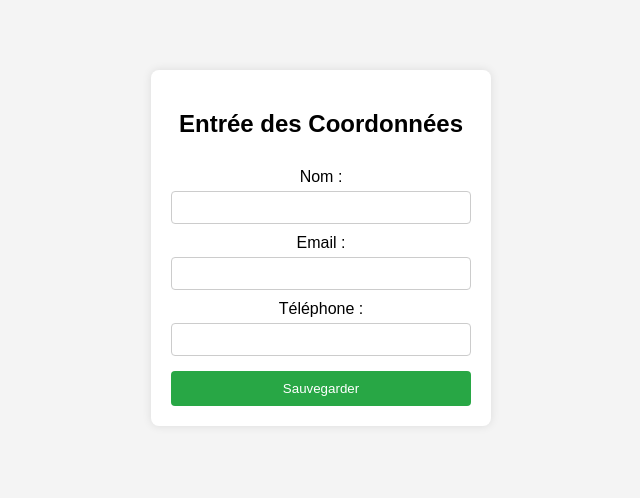
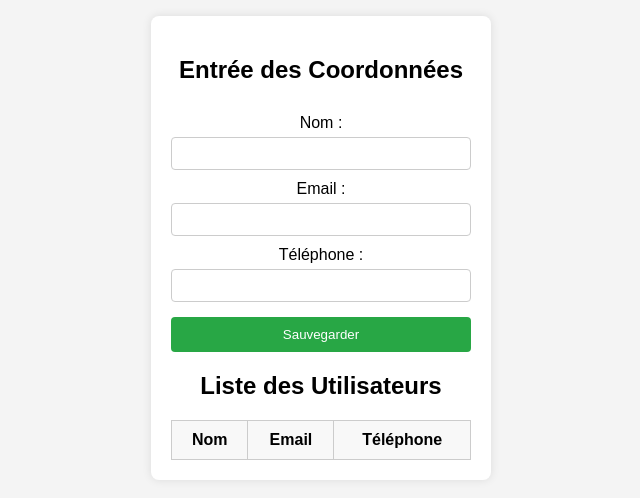
Before and after one commit to mauricekra509/coordonnees-utilisateurs, a plain HTML site: page index.html in a window 1280 px wide. Shown: the part 152-650 px from the top of the page, without its empty margins (319-959 px from the left). Drawn offline with Linux system fonts and the light colour scheme; no server answers.

Commit message:
Update index.html

```diff
--- a/index.html
+++ b/index.html
@@ -3,7 +3,7 @@
 <head>
     <meta charset="UTF-8">
     <meta name="viewport" content="width=device-width, initial-scale=1.0">
-    <title>Formulaire de Coordonnées</title>
+    <title>Coordonnées des Utilisateurs</title>
     <link rel="stylesheet" href="style.css">
 </head>
 <body>
@@ -21,6 +21,20 @@
 
             <button type="submit">Sauvegarder</button>
         </form>
+
+        <h2>Liste des Utilisateurs</h2>
+        <table>
+            <thead>
+                <tr>
+                    <th>Nom</th>
+                    <th>Email</th>
+                    <th>Téléphone</th>
+                </tr>
+            </thead>
+            <tbody id="tableBody">
+                <!-- Les données seront ajoutées ici dynamiquement -->
+            </tbody>
+        </table>
     </div>
 
     <script src="script.js"></script>
```
